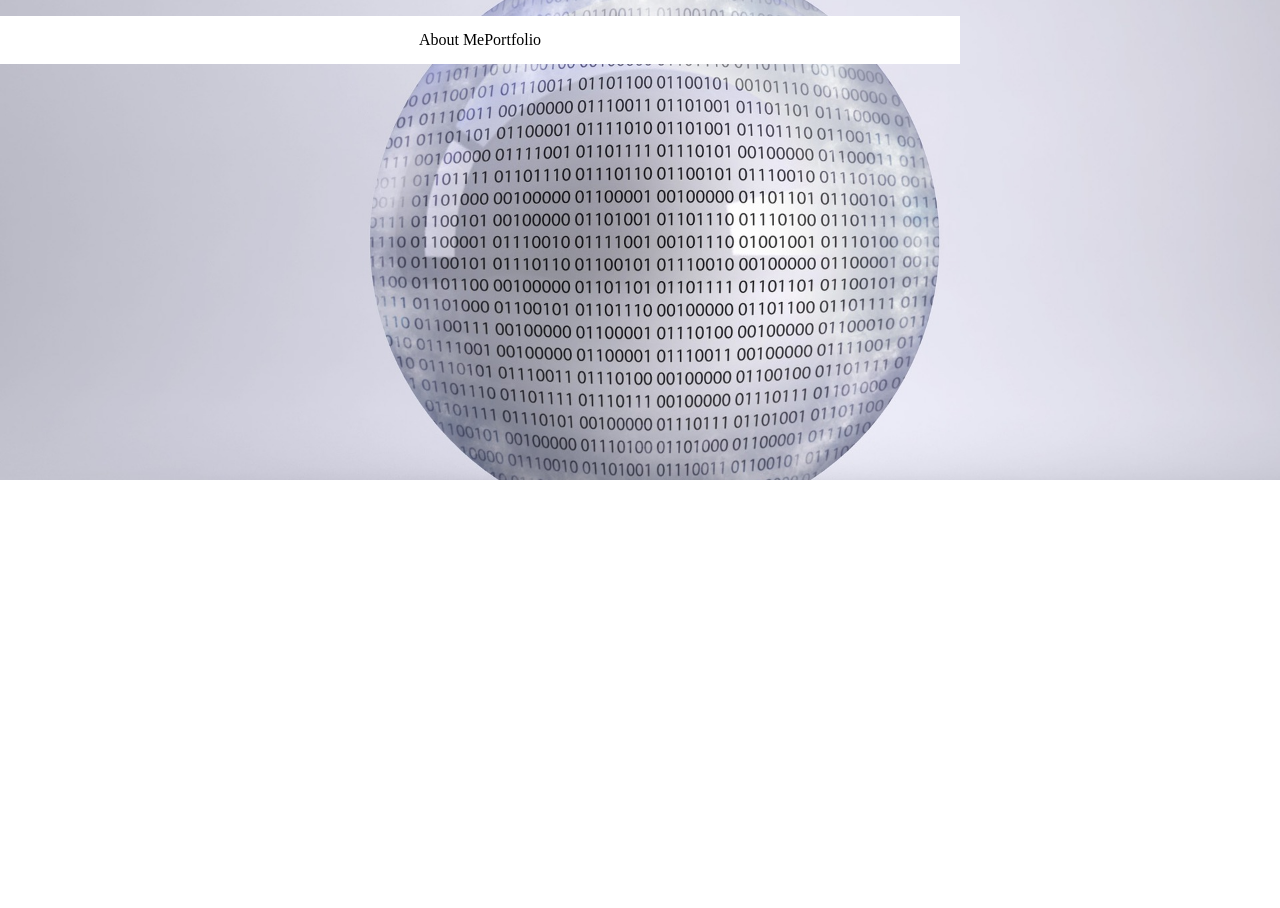
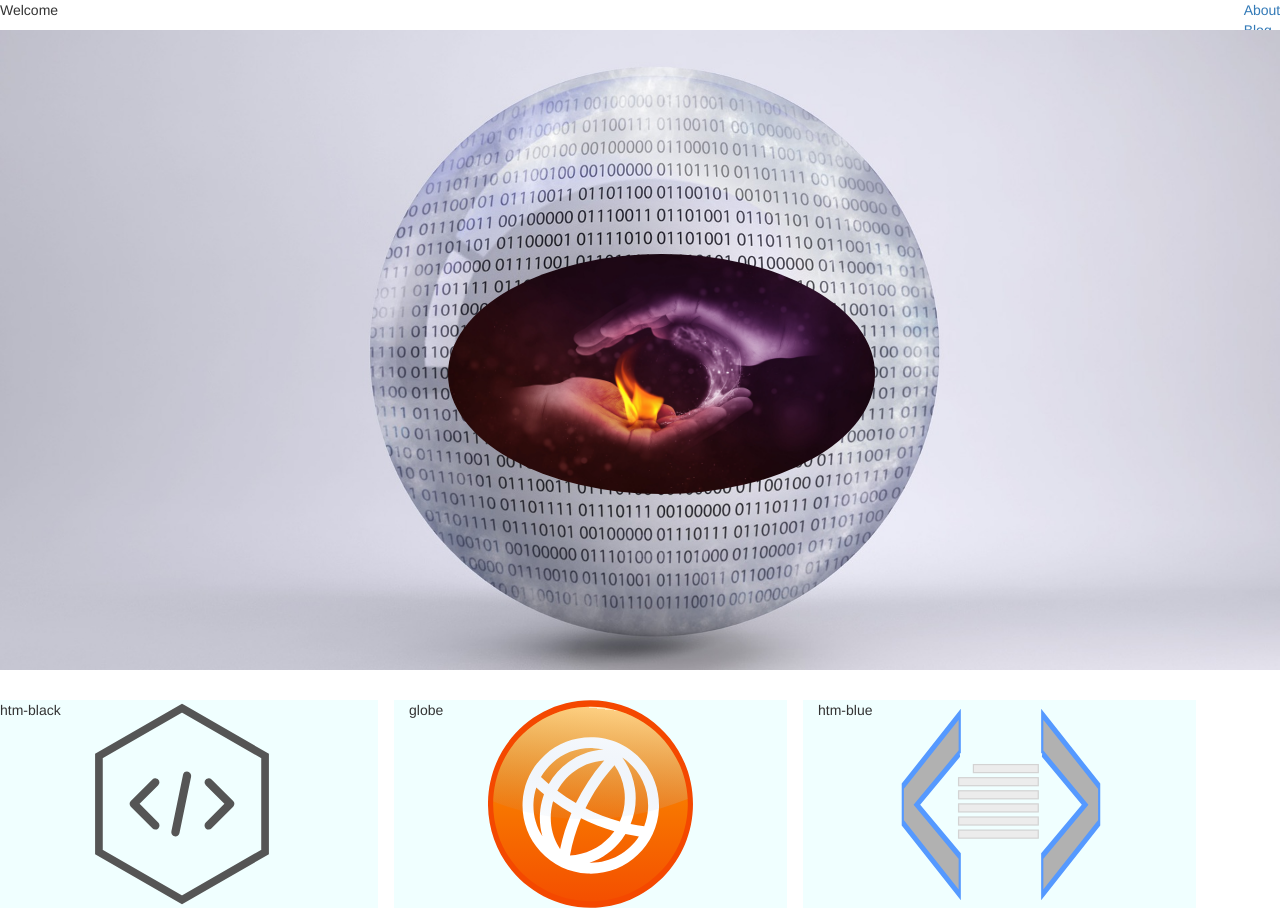
Before and after one commit to Etubom/ProjectMe, a plain HTML site: page index.html in a window 1280 px wide. Before the commit the page ends 800 px from the top, so only its background shows below. Drawn offline with nearby package versions, Linux system fonts and the light colour scheme.

Commit message:
New design

```diff
--- a/index.html
+++ b/index.html
@@ -2,13 +2,56 @@
 <html>
   <head>
     <meta charset="utf-8">
-    <link rel="stylesheet" href="./resources/css/reset.css">
+      <link rel="stylesheet" href="./resources/css/reset.css">
+    <!-- Latest compiled and minified CSS -->
+<link rel="stylesheet" href="https://maxcdn.bootstrapcdn.com/bootstrap/3.3.7/css/bootstrap.min.css" integrity="sha384-BVYiiSIFeK1dGmJRAkycuHAHRg32OmUcww7on3RYdg4Va+PmSTsz/K68vbdEjh4u" crossorigin="anonymous">
+
     <link rel="stylesheet" href="./resources/css/style.css">
     <title>Edem</title>
   </head>
   <body>
+              <header>
+                  <nav class="navbar-left">
+                     <p>Welcome</p>
+
+                  </nav>
+                  <nav class="navbar-right">
+                      <ul>
+                          <li><a href="#">About</a></li>
+                          <li><a href="#">Blog</a></li>
+                          <li><a href="#">Portfolio</a></li>
+                      </ul>
+                  </nav>
+              </header>
         <main>
-          <div class="banner">
+          <section class="jumbotron">
+              <div class="row">
+                  <div class="col-sm-8">
+
+                  </div>
+                  <div class="col-sm-4 bannerimg">
+
+                  </div>
+              </div>
+
+          </section>
+          <section>
+              <div class="row">
+                  <div class="col-sm-4 icon1">
+                      <!--<img src="resources\images\htm-black.svg" alt="">-->
+                      htm-black
+                  </div>
+                  <div class="col-sm-4 icon2">
+                      <!--<img src="resources\images\globe.svg" alt="">-->
+                      globe
+                  </div>
+                  <div class="col-sm-4 icon3">
+                      <!--<img src="resources\images\htm-blue.svg" alt="">-->
+                      htm-blue
+                  </div>
+              </div>
+          </section>
+          <!--<div class="banner">
             <div class="container">
               <nav class="desktopnavigation">
                 <ul>
@@ -19,7 +62,13 @@
             </div>
 
 
-          </div>
+          </div>-->
         </main>
+        <!-- jQuery (necessary for Bootstrap's JavaScript plugins) -->
+         <script src="https://ajax.googleapis.com/ajax/libs/jquery/1.12.4/jquery.min.js"></script>
+         <!-- Include all compiled plugins (below), or include individual files as needed -->
+         <script src="js/bootstrap.min.js"></script>
+        <!-- Latest compiled and minified JavaScript -->
+        <script src="https://maxcdn.bootstrapcdn.com/bootstrap/3.3.7/js/bootstrap.min.js" integrity="sha384-Tc5IQib027qvyjSMfHjOMaLkfuWVxZxUPnCJA7l2mCWNIpG9mGCD8wGNIcPD7Txa" crossorigin="anonymous"></script>
   </body>
 </html>
--- a/resources/css/style.css
+++ b/resources/css/style.css
@@ -2,30 +2,53 @@ html{
   font-size: 16px;
 }
 
-.banner{
+header{
+  height:30px;
+  /*margin-bottom: 1rem;*/
+}
+
+.jumbotron{
   background-image: url(../images/code-globe.jpg);
-  height: 30rem;
+  height: 40rem;
   background-repeat: no-repeat;
   background-position: center;
   background-size: cover;
-  width: 100%;
+  position: relative;
+  /*width: 100%;*/
   /*display: flex;*/
 }
 
-.banner .container{
-  width: 960px;
-  background-color: white;
-  margin-top: 1rem;
-  padding-top: 1rem;
-  padding-bottom: 1rem;
-  display:inline-flex;
-  justify-content: center;
+.bannerimg{
+  background-image: url(../images/yin_yang.jpg);
+  background-position: center;
+  background-size: contain;
+  position: absolute;
+  top:35%;
+  left: 35%;
+  height: 15rem;
+  border-radius: 50%;
 }
 
-.desktopnavigation{
-  display:flex;
+.icon1{
+  background-image: url(../images/htm-black.svg);
 }
 
-ul{
-display: inline-flex;
+.icon2{
+background-image: url(../images/globe.svg);
+margin-left: 1rem;
+margin-right: 1rem;
 }
+
+.icon3{
+  background-image: url(../images/htm-blue.svg);
+}
+
+.icon1,.icon2,.icon3{
+  width: 30%;
+  height: 13rem;
+  background-size: contain;
+  background-position: center;
+  background-repeat: no-repeat;
+  background-color: Azure;
+
+}
```
Also changed, not shown: resources/images/yin_yang.jpg (added).
